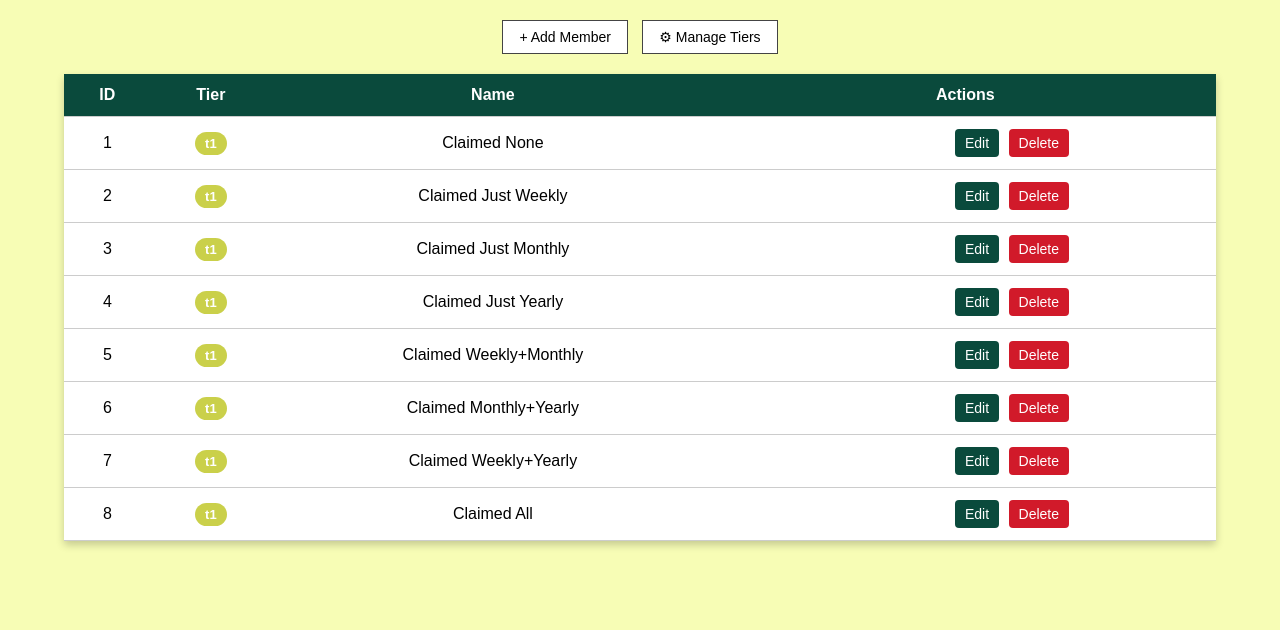
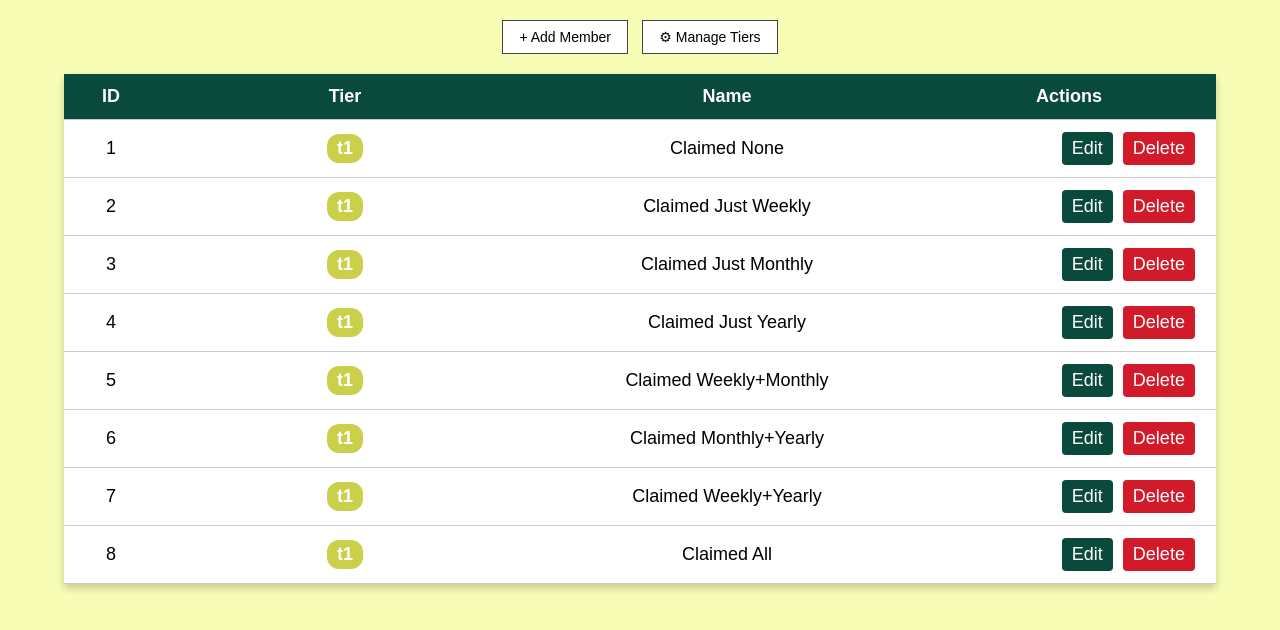
Before and after one commit to jake6192/V5, a Flask app: page / in a window 1280 px wide. Shown: the part 76-706 px from the top of the page. Run offline with Flask 3, Linux system fonts and the light colour scheme; data comes from the database, SQL or seed files in the repository.

Commit message:
ok. im happy

```diff
--- a/static/style.css
+++ b/static/style.css
@@ -62,6 +62,7 @@ table {
   border-collapse: collapse;
   background: white;
   box-shadow: 0 4px 8px rgba(0,0,0,0.2);
+  font-size: 18px !important;
 }
 
 th, td {
@@ -86,7 +87,7 @@ tr:hover .viewPerksBtn {
   padding: 6px 12px;
   border: none;
   border-radius: 4px;
-  font-size: 13px;
+  font-size: 18px;
 }
 
 button.editMemberBtn {
@@ -95,6 +96,7 @@ button.editMemberBtn {
   border: none;
   padding: 6px 10px;
   border-radius: 4px;
+  font-size: 18px;
 }
 
 button.deleteMemberBtn {
@@ -104,6 +106,7 @@ button.deleteMemberBtn {
   padding: 6px 10px;
   border-radius: 4px;
   margin-left: 5px;
+  font-size: 18px;
 }
 
 button.editMemberBtn:hover {
@@ -287,7 +290,7 @@ ul li:hover .manageTierPerksBtn { display: inline-block; }
   padding: 4px 10px;
   border-radius: 12px;
   color: white;
-  font-size: 13px;
+  font-size: 18px;
   font-weight: bold;
 }
 
--- a/templates/index.html
+++ b/templates/index.html
@@ -26,10 +26,10 @@
   <table id="membersTable">
     <thead>
       <tr>
-        <th>ID</th>
-        <th>Tier</th>
+        <th style="width: 70px;">ID</th>
+        <th style="width: 350px;">Tier</th>
         <th>Name</th>
-        <th>Actions</th>
+        <th style="width: 270px;">Actions</th>
       </tr>
     </thead>
     <tbody>
```
